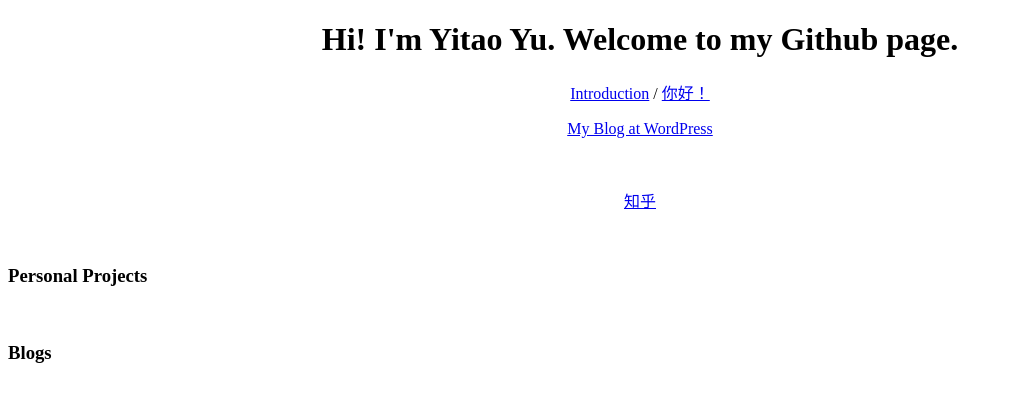
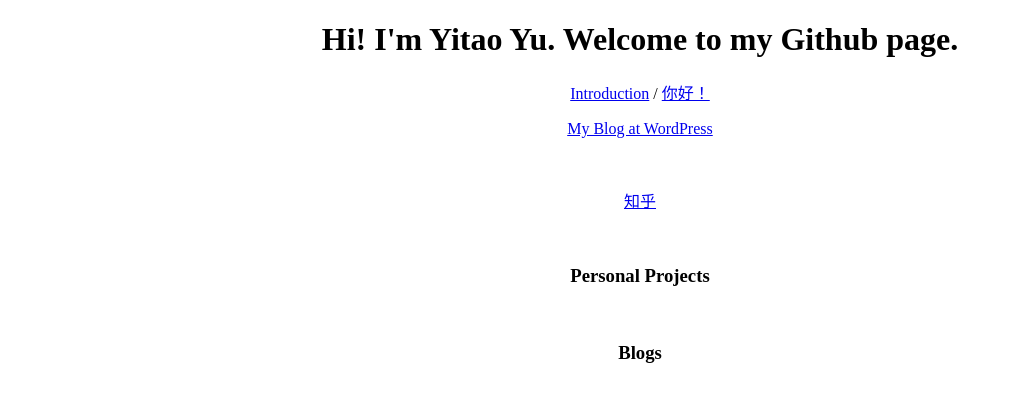
Before and after one commit to yitao-yu/yitao-yu.github.io, a plain HTML site: page index.html in a window 1280 px wide. Shown: the whole page, without its empty margins (0-1011 px from the left). Drawn offline with Linux system fonts and the light colour scheme.

Commit message:
Update index.html

```diff
--- a/index.html
+++ b/index.html
@@ -10,18 +10,23 @@
 		  text-align: center;
 		}
 
-		h2 {
+		h3 {
 		  text-align: center;
 		}
 
 		p {
 		  text-align: center;
 		}
+		#wrapper {
+		  width: 70%;     /* specify a width! */
+		  margin: 0 auto; /* center */
+		}
 
 	</style>
 
 
 	<body>
+		<div id="wrapper">
 			<h1 class="card-head">Hi! I'm Yitao Yu. Welcome to my Github page. </h2>
 
 			<p style="font-family:tempus sans itc;">
@@ -43,5 +48,6 @@
 			<p>
 			<h3 class="card-subhead">Blogs</h3>
 			</p><br />
+		</div>
 	</body>
 </html>
```
